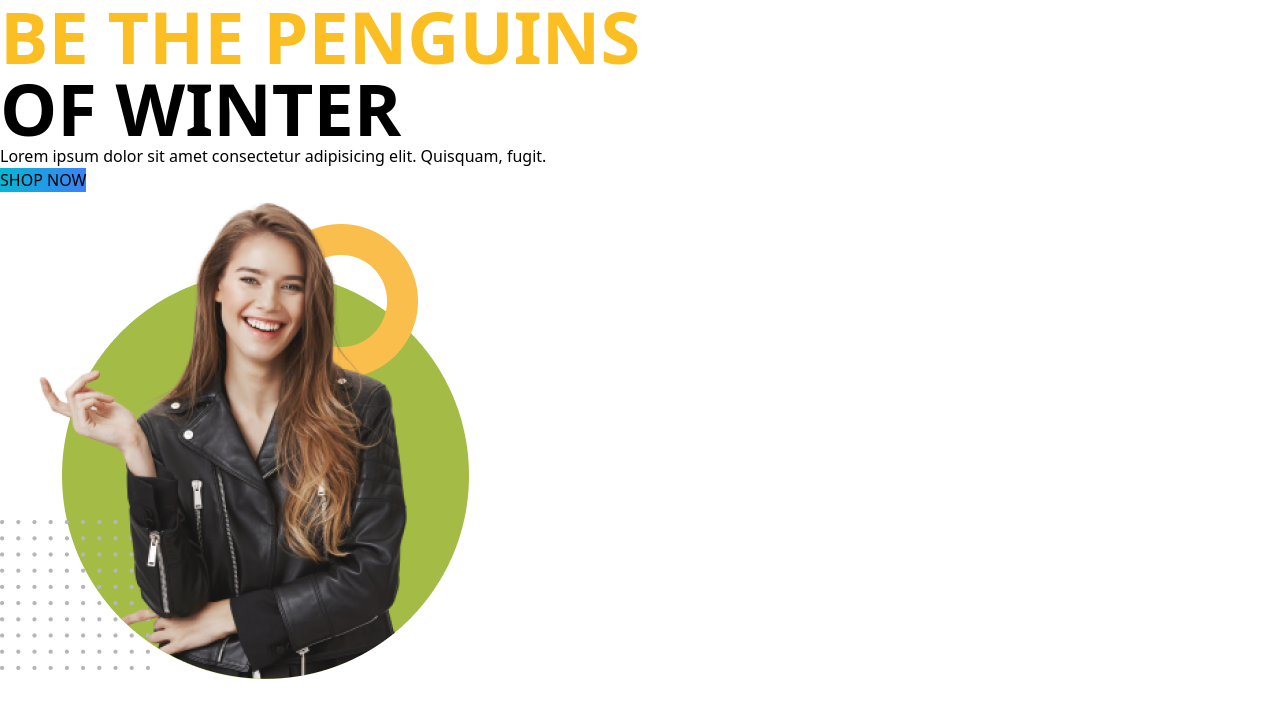
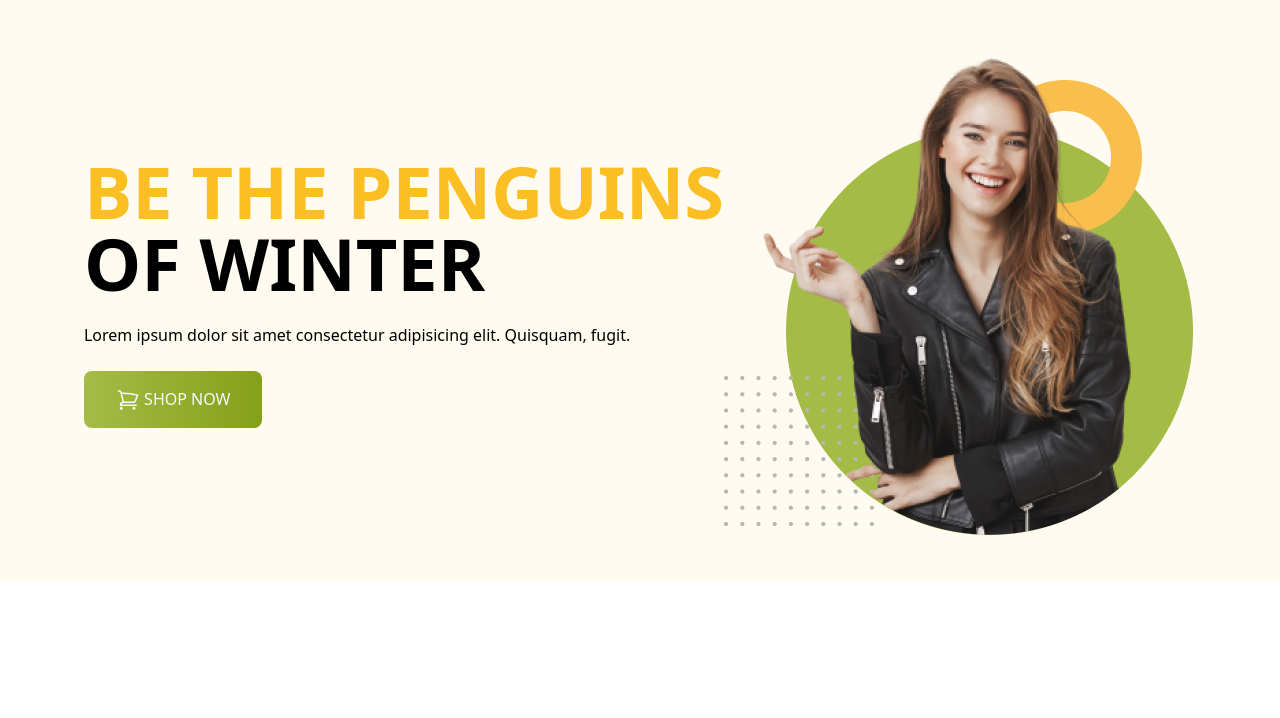
Before and after one commit to saidulislam-official/penguin-fashion, a plain HTML site: page test.html in a window 1280 px wide. Drawn offline with nearby package versions, Linux system fonts and the light colour scheme.

Commit message:
added test header

```diff
--- a/test.html
+++ b/test.html
@@ -25,18 +25,21 @@
       </script>
 </head>
 <body>
-    <header class="container mx-auto">
+    <header class="bg-[#FFFBF0]">
         <!-- nav -->
         <!-- banner -->
-        <div>
-            <div>
+        <div class="flex items-center justify-center py-12 container mx-auto">
+            <div class="space-y-6">
                 <h1 class="text-7xl font-semibold uppercase">
                     <span class="text-amber-400">Be the Penguins</span>
                     <br>
                     of Winter
                 </h1>
-                <p>Lorem ipsum dolor sit amet consectetur adipisicing elit. Quisquam, fugit.</p>
-                <button class="uppercase bg-gradient-to-r from-cyan-500 to-blue-500">
+                <p class="">Lorem ipsum dolor sit amet consectetur adipisicing elit. Quisquam, fugit.</p>
+                <button class="uppercase bg-gradient-to-r from-[#A4BC46] to-[#85A019] py-4 px-8 text-gray-50 font-medium rounded-lg">
+                    <svg xmlns="http://www.w3.org/2000/svg" fill="none" viewBox="0 0 24 24" stroke-width="1.5" stroke="currentColor" class="w-6 h-6 inline">
+                        <path stroke-linecap="round" stroke-linejoin="round" d="M2.25 3h1.386c.51 0 .955.343 1.087.835l.383 1.437M7.5 14.25a3 3 0 0 0-3 3h15.75m-12.75-3h11.218c1.121-2.3 2.1-4.684 2.924-7.138a60.114 60.114 0 0 0-16.536-1.84M7.5 14.25 5.106 5.272M6 20.25a.75.75 0 1 1-1.5 0 .75.75 0 0 1 1.5 0Zm12.75 0a.75.75 0 1 1-1.5 0 .75.75 0 0 1 1.5 0Z" />
+                      </svg>
                     shop Now
                 </button>
             </div>
```
